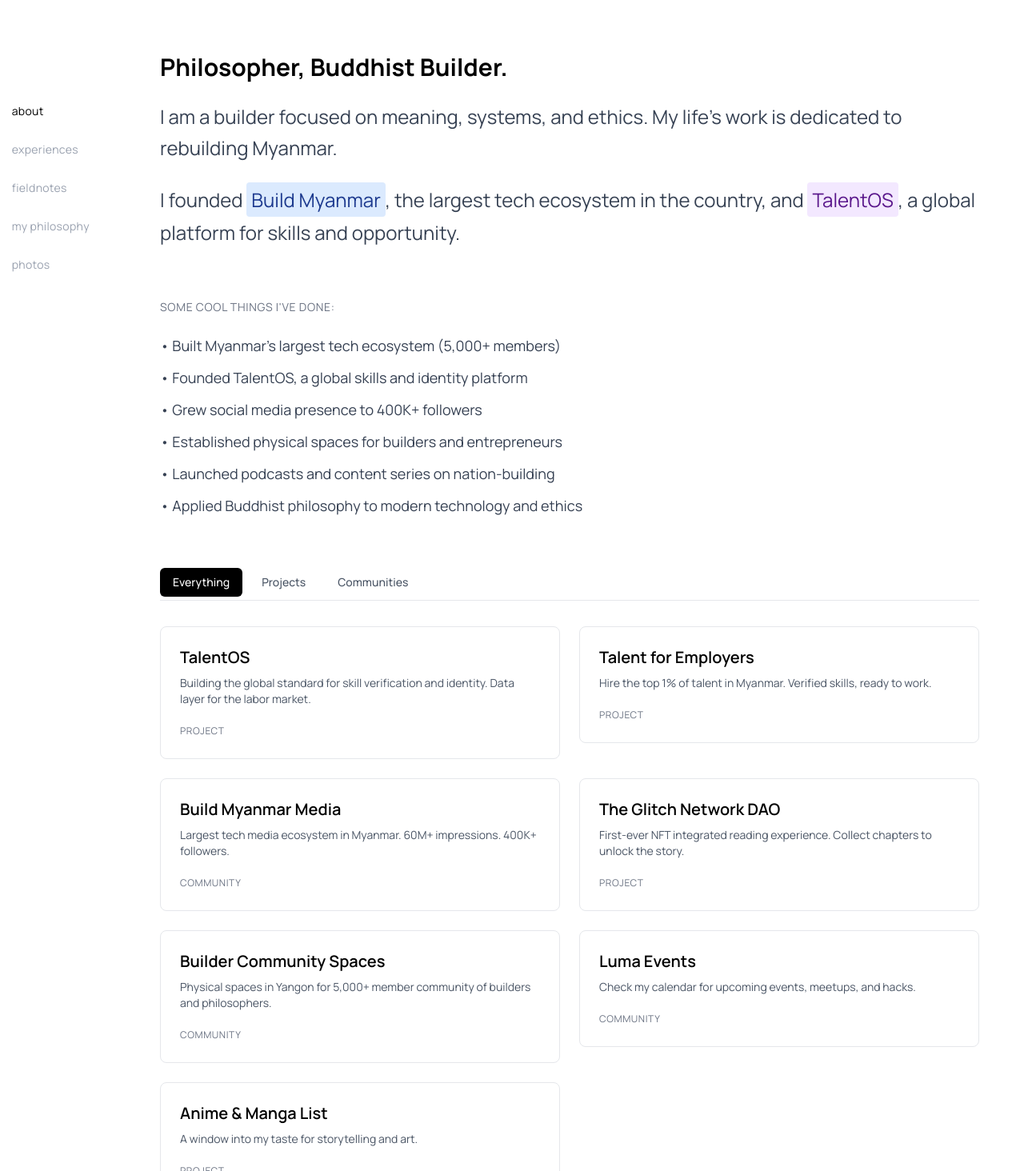
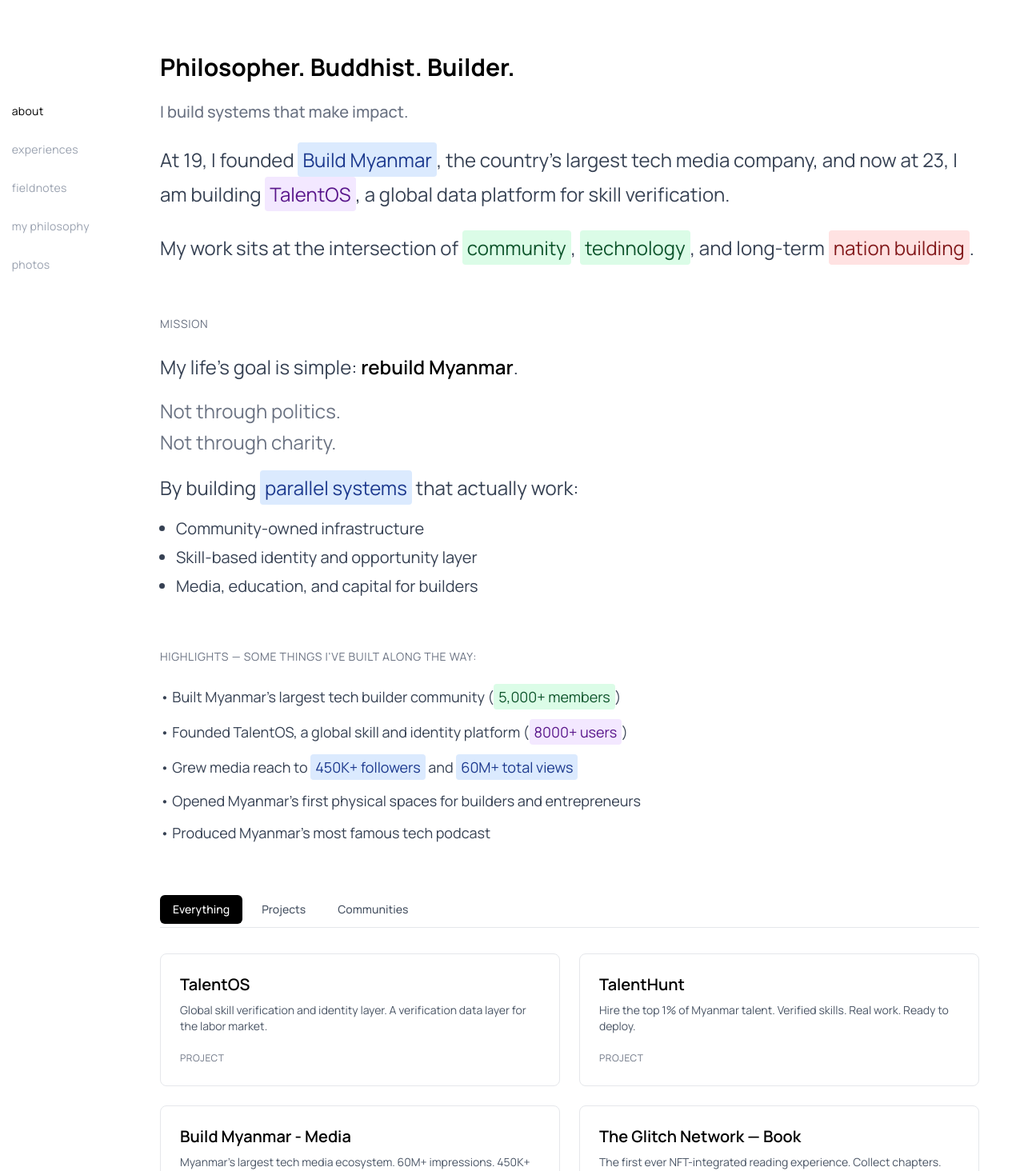
Before and after one commit to Asura2222/personalsite2026, a Next.js app in the folder personal-website/: page / in a window 1280 px wide. Shown: the part 166-1630 px from the top of the page at 80% size. Built offline with nearby package versions, Linux system fonts and the light colour scheme.

Commit message:
Polish: Finalize content, Mission, Bio, and Background for experiences

```diff
--- a/personal-website/app/experiences/page.tsx
+++ b/personal-website/app/experiences/page.tsx
@@ -60,9 +60,27 @@
 export default function Experiences() {
   return (
     <div className="mx-auto max-w-3xl">
-      <h1 className="mb-12 text-4xl font-bold tracking-tight text-black dark:text-white flex items-center gap-4">
+      <h1 className="mb-8 text-4xl font-bold tracking-tight text-black dark:text-white flex items-center gap-4">
         Experiences
       </h1>
+
+      {/* Background Section */}
+      <section className="mb-16 bg-gray-50 dark:bg-gray-900/50 p-6 rounded-2xl border border-gray-100 dark:border-gray-800">
+        <h2 className="text-xl font-bold mb-4 text-black dark:text-white">Background</h2>
+        <div className="space-y-4 text-gray-700 dark:text-gray-300 leading-relaxed text-lg">
+          <p>
+            I&apos;m originally from <Highlight color="red">Myanmar</Highlight>.
+            I studied <Highlight color="yellow">Applied Economics</Highlight> in the U.S.
+          </p>
+          <p>
+            My strengths are <Highlight color="purple">storytelling</Highlight>, <Highlight color="green">community building</Highlight> & <Highlight color="blue">execution</Highlight>.
+            I spend most of my time building systems that help people learn, build, and find meaningful work.
+          </p>
+          <p>
+            Right now, my focus is <Highlight color="blue">TalentOS</Highlight> and expanding <Highlight color="green">Build Myanmar</Highlight>&apos;s physical and digital infrastructure.
+          </p>
+        </div>
+      </section>
 
       <div className="relative border-l border-gray-200 ml-3 dark:border-gray-800">
         {experiences.map((exp, index) => (
--- a/personal-website/app/page.tsx
+++ b/personal-website/app/page.tsx
@@ -15,10 +15,6 @@
               James Win
             </h1>
             <div className="relative h-12 w-12 md:h-16 md:w-16 overflow-hidden rounded-lg bg-gray-100 dark:bg-gray-800">
-              {/*
-                  NOTE TO USER: Replace '/profile.svg' with your actual image file.
-                  Put your 'profile.jpg' or 'profile.png' in the 'public' folder.
-               */}
               <Image
                 src="/profile.jpg"
                 alt="James Win"
@@ -54,7 +50,7 @@
               <Github className="h-5 w-5" />
             </Link>
             <Link
-              href="mailto:hello@example.com"
+              href="mailto:win@talentosapp.com"
               className="text-gray-400 transition-colors hover:text-black dark:hover:text-white"
             >
               <Mail className="h-5 w-5" />
@@ -64,11 +60,6 @@
               target="_blank"
               className="text-gray-400 transition-colors hover:text-[#0088cc]"
             >
-              {/* Lucide doesn't have Telegram by default, using a text label or generic icon?
-                   Actually Send/MessageCircle is close, but better to just use text or generic.
-                   I'll use 'Send' as proxy or just rely on the others.
-                   Wait, user provided specific Telegram link. I should add it.
-               */}
               <span className="text-sm font-bold border rounded px-1">TG</span>
             </Link>
           </div>
@@ -78,32 +69,54 @@
       {/* Bio Section */}
       <section className="mb-16">
         <h2 className="text-3xl font-bold mb-6 text-black dark:text-white">
-          Philosopher, Buddhist Builder.
+          Philosopher. Buddhist. Builder.
         </h2>
+        <h3 className="text-xl text-gray-500 mb-6 font-medium">
+          I build systems that make impact.
+        </h3>
         <p className="text-xl leading-relaxed text-gray-700 md:text-2xl dark:text-gray-300">
-          I am a builder focused on meaning, systems, and ethics. My life&apos;s work is dedicated to rebuilding Myanmar.
+          At 19, I founded <Highlight color="blue">Build Myanmar</Highlight>, the country&apos;s largest tech media company, and now at 23, I am building <Highlight color="purple">TalentOS</Highlight>, a global data platform for skill verification.
         </p>
         <p className="mt-6 text-xl leading-relaxed text-gray-700 md:text-2xl dark:text-gray-300">
-          I founded{" "}
-          <Highlight color="blue">Build Myanmar</Highlight>, the largest tech
-          ecosystem in the country, and{" "}
-          <Highlight color="purple">TalentOS</Highlight>, a global platform for
-          skills and opportunity.
+          My work sits at the intersection of <Highlight color="green">community</Highlight>, <Highlight color="green">technology</Highlight>, and long-term <Highlight color="red">nation building</Highlight>.
         </p>
       </section>
 
-      {/* Cool Things Section */}
+      {/* Mission Section */}
       <section className="mb-16">
         <h2 className="mb-6 text-sm uppercase tracking-wider text-gray-500">
-          some cool things I&apos;ve done:
+          Mission
+        </h2>
+        <div className="text-xl leading-relaxed text-gray-700 md:text-2xl dark:text-gray-300 space-y-4">
+          <p>
+            My life&apos;s goal is simple: <span className="font-semibold text-black dark:text-white">rebuild Myanmar</span>.
+          </p>
+          <p className="text-gray-500 dark:text-gray-400">
+            Not through politics.<br />
+            Not through charity.
+          </p>
+          <p>
+            By building <Highlight color="blue">parallel systems</Highlight> that actually work:
+          </p>
+          <ul className="list-disc pl-5 space-y-2 mt-4 text-lg md:text-xl">
+            <li>Community-owned infrastructure</li>
+            <li>Skill-based identity and opportunity layer</li>
+            <li>Media, education, and capital for builders</li>
+          </ul>
+        </div>
+      </section>
+
+      {/* Highlights Section */}
+      <section className="mb-16">
+        <h2 className="mb-6 text-sm uppercase tracking-wider text-gray-500">
+          Highlights &mdash; Some things I&apos;ve built along the way:
         </h2>
         <ul className="space-y-3 text-lg text-gray-700 dark:text-gray-300">
-          <li>• Built Myanmar&apos;s largest tech ecosystem (5,000+ members)</li>
-          <li>• Founded TalentOS, a global skills and identity platform</li>
-          <li>• Grew social media presence to 400K+ followers</li>
-          <li>• Established physical spaces for builders and entrepreneurs</li>
-          <li>• Launched podcasts and content series on nation-building</li>
-          <li>• Applied Buddhist philosophy to modern technology and ethics</li>
+          <li>• Built Myanmar&apos;s largest tech builder community (<Highlight color="green">5,000+ members</Highlight>)</li>
+          <li>• Founded TalentOS, a global skill and identity platform (<Highlight color="purple">8000+ users</Highlight>)</li>
+          <li>• Grew media reach to <Highlight color="blue">450K+ followers</Highlight> and <Highlight color="blue">60M+ total views</Highlight></li>
+          <li>• Opened Myanmar&apos;s first physical spaces for builders and entrepreneurs</li>
+          <li>• Produced Myanmar&apos;s most famous tech podcast</li>
         </ul>
       </section>
 
--- a/personal-website/components/sections/project-grid.tsx
+++ b/personal-website/components/sections/project-grid.tsx
@@ -10,49 +10,49 @@
   {
     id: 1,
     title: "TalentOS",
-    description: "Building the global standard for skill verification and identity. Data layer for the labor market.",
+    description: "Global skill verification and identity layer. A verification data layer for the labor market.",
     category: "project" as const,
     href: "https://www.talentosapp.com/",
   },
   {
     id: 101,
-    title: "Talent for Employers",
-    description: "Hire the top 1% of talent in Myanmar. Verified skills, ready to work.",
+    title: "TalentHunt",
+    description: "Hire the top 1% of Myanmar talent. Verified skills. Real work. Ready to deploy.",
     category: "project" as const,
     href: "https://www.talenthunt.so/",
   },
   {
     id: 2,
-    title: "Build Myanmar Media",
-    description: "Largest tech media ecosystem in Myanmar. 60M+ impressions. 400K+ followers.",
+    title: "Build Myanmar - Media",
+    description: "Myanmar's largest tech media ecosystem. 60M+ impressions. 450K+ followers across platforms.",
     category: "community" as const,
     href: "https://www.youtube.com/watch?v=98M74xzlDb8",
   },
   {
     id: 3,
-    title: "The Glitch Network DAO",
-    description: "First-ever NFT integrated reading experience. Collect chapters to unlock the story.",
+    title: "The Glitch Network — Book",
+    description: "The first ever NFT-integrated reading experience. Collect chapters. Unlock the full story.",
     category: "project" as const,
     href: "https://x.com/_glitchnetwork_/status/1770151551694201258",
   },
   {
     id: 4,
-    title: "Builder Community Spaces",
-    description: "Physical spaces in Yangon for 5,000+ member community of builders and philosophers.",
+    title: "Build Myanmar Community Centers",
+    description: "Physical spaces in Yangon. Built for a 5,000+ member community of builders and philosophers.",
     category: "community" as const,
     href: "https://www.youtube.com/watch?v=98M74xzlDb8",
   },
   {
     id: 5,
-    title: "Luma Events",
-    description: "Check my calendar for upcoming events, meetups, and hacks.",
+    title: "Events & Salons",
+    description: "I regularly host small gatherings, talks, and builder meetups in San Francisco. Check the calendar.",
     category: "community" as const,
     href: "https://luma.com/user/win22",
   },
   {
     id: 6,
     title: "Anime & Manga List",
-    description: "A window into my taste for storytelling and art.",
+    description: "A window into my taste and influences.",
     category: "project" as const,
     href: "https://anilist.co/user/asuraasura/",
   },
```
